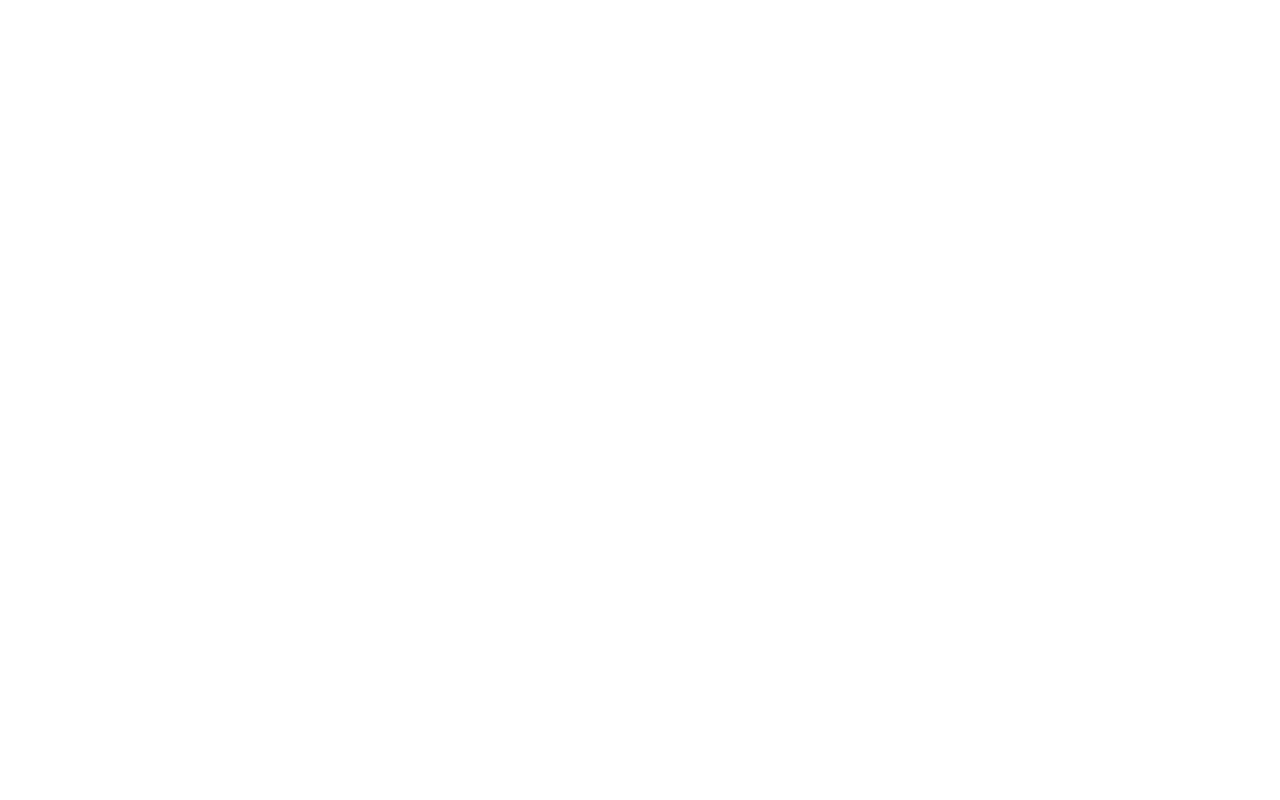
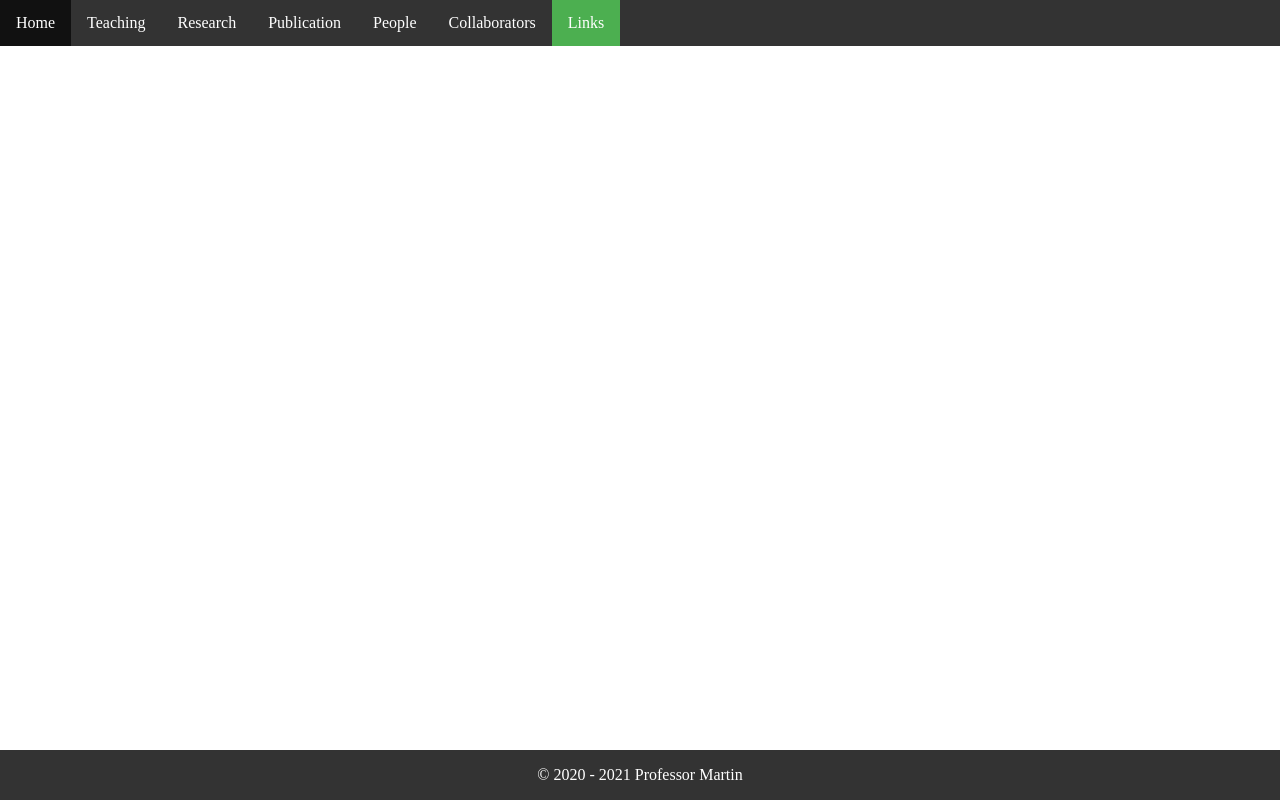
Before and after one commit to Siaj/martins-project, a plain HTML site: page pages/links.html in a window 1280 px wide. Drawn offline with Linux system fonts and the light colour scheme.

Commit message:
Pages and Styles Updates

```diff
--- a/assets/css/main.css
+++ b/assets/css/main.css
@@ -0,0 +1,55 @@
+body {
+    margin: 0;
+}
+
+.main-navigation ul {
+    list-style-type: none;
+    margin: 0;
+    padding: 0;
+    overflow: hidden;
+    background-color: #333;
+
+    position: fixed;
+    top: 0;
+    width: 100%;
+  }
+
+  .main-navigation li {
+    float: left;
+    /* Use float: left or right */
+  }
+
+  .main-navigation li a {
+    display: block;
+    color: white;
+    text-align: center;
+    padding: 14px 16px;
+    text-decoration: none;
+  }
+
+  .main-navigation li a:hover {
+    background-color: #111;
+  }
+
+  .main-navigation .active {
+    background-color: #4CAF50;
+  }
+
+  @media screen and (max-width: 600px) {
+  .main-navigation li {float: none;}
+}
+
+.main-footer {
+    background-color: #333;
+    margin: 0;
+    padding: 0;
+    overflow: hidden;
+    position: fixed;
+    bottom: 0;
+    width: 100%;
+}
+
+.main-footer p {
+    text-align: center;
+    color: white;
+}
--- a/pages/links.html
+++ b/pages/links.html
@@ -1,12 +1,32 @@
 <!DOCTYPE html>
 <html lang="en">
+
 <head>
     <meta charset="UTF-8">
     <meta http-equiv="X-UA-Compatible" content="IE=edge">
     <meta name="viewport" content="width=device-width, initial-scale=1.0">
-    <title>Document</title>
+    <link rel="stylesheet" href="./../assets/css/main.css">
+    <title>Links :: Martin</title>
 </head>
+
 <body>
+    <nav class="main-navigation">
+        <ul>
+            <li><a href="./../index.html">Home</a></li>
+            <li><a href="./teaching.html">Teaching</a></li>
+            <li><a href="./research.html">Research</a></li>
+            <li><a href="./publications.html">Publication</a></li>
+            <li><a href="./people.html">People</a></li>
+            <li><a href="./collaborators.html">Collaborators</a></li>
+            <li><a class="active" href="./links.html">Links</a></li>
+        </ul>
+    </nav>
 
+    <main></main>
+
+    <footer class="main-footer">
+        <p>&copy; 2020 - 2021</script> Professor Martin</p>
+    </footer>
 </body>
+
 </html>
```
Also changed, not shown: index.html (+30 -1 lines), pages/collaborators.html (+18 -1 lines), pages/people.html (+18 -1 lines), pages/publications.html (+18 -1 lines), pages/research.html (+18 -1 lines), pages/teaching.html (+18 -1 lines).
